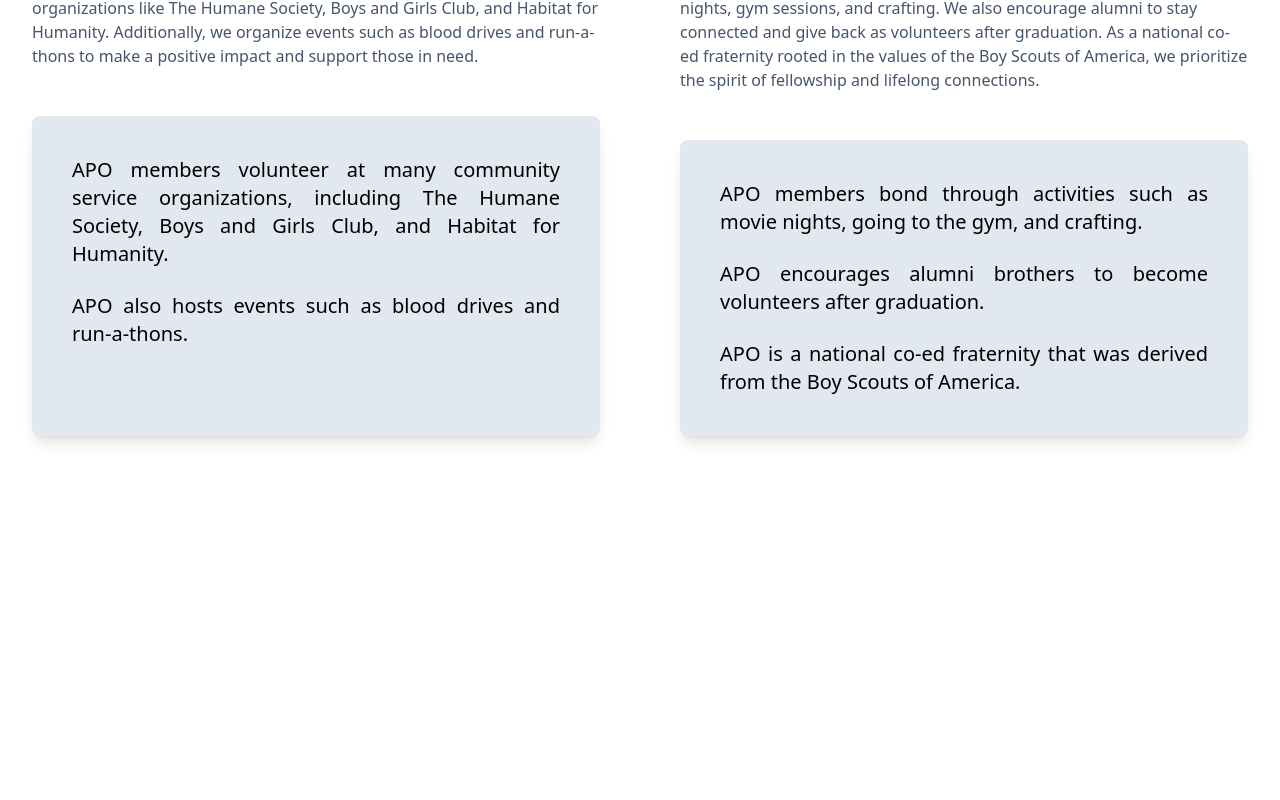
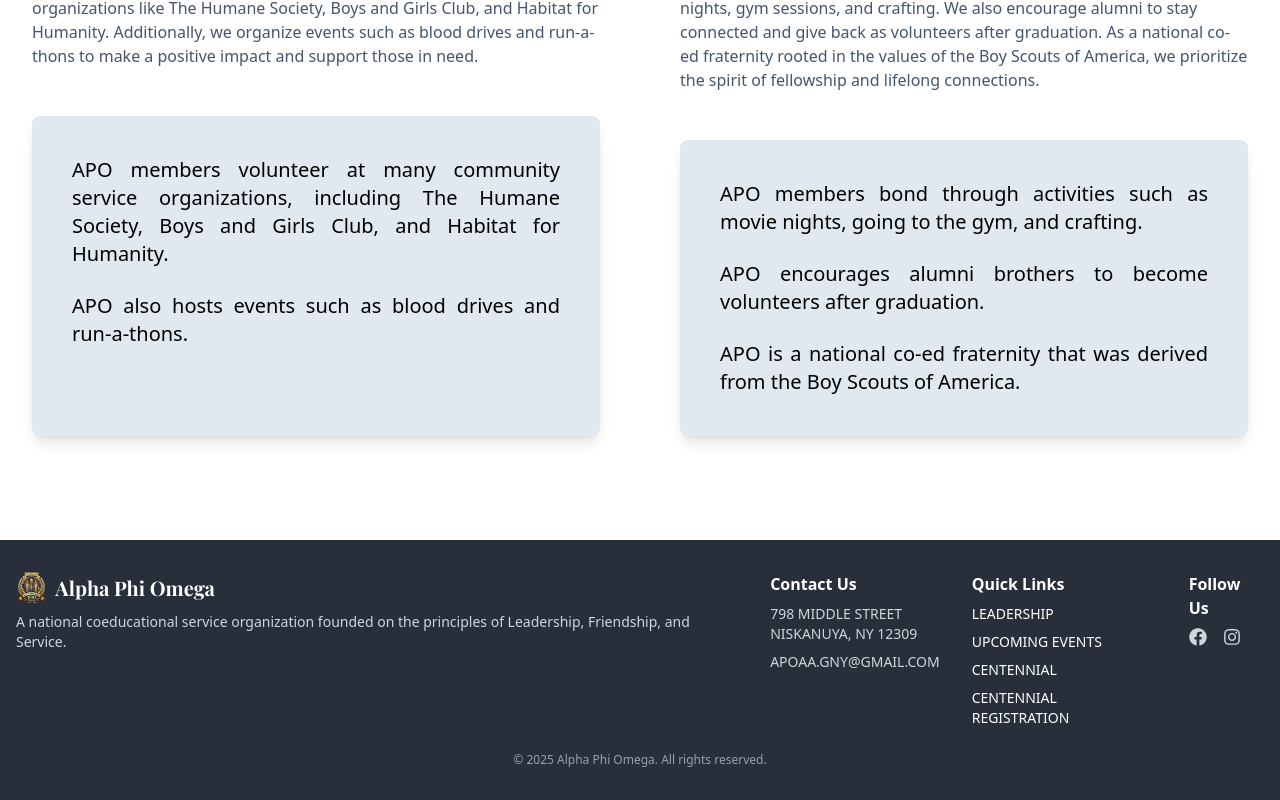
Before and after one commit to migodlcrz/apo-frontend, a React (Vite) app: page / in a window 1280 px wide. Shown: the part 4194-4994 px from the top of the page. Before the commit the page ends 4670 px from the top, so only its background shows below. Built offline with nearby package versions, Linux system fonts and the light colour scheme.

Commit message:
Added footer

```diff
--- a/src/App.tsx
+++ b/src/App.tsx
@@ -9,6 +9,7 @@ import Navbar from "./components/Navbar";
 import StorePage from "./pages/StorePage";
 import CentennialPage from "./pages/CentennialPage";
 import LeadershipPage from "./pages/LeadershipPage";
+import Footer from "./components/Footer";
 
 const App = () => {
   return (
@@ -32,6 +33,7 @@ const AppContent = () => {
         <Route path={"/raffle"} element={<RafflePage />} />
         <Route path="*" element={<NotFoundPage />} />
       </Routes>
+      <Footer />
     </div>
   );
 };
--- /dev/null
+++ b/src/components/Footer.tsx
@@ -0,0 +1,96 @@
+import { FaFacebook, FaInstagram } from "react-icons/fa"; // Make sure to install react-icons
+
+const Footer = () => {
+  return (
+    <footer className="bg-[#282e3a] text-white py-8 mt-16 shadow-inner">
+      <div className="max-w-7xl mx-auto px-4 flex flex-col md:flex-row justify-between items-start gap-8">
+        {/* Logo and Org Info */}
+        <div className="flex flex-col gap-2">
+          <div className="flex items-center gap-2">
+            <img src="/100-year.png" alt="APO Logo" className="h-8 w-auto" />
+            <h1 className="text-xl font-bold">Alpha Phi Omega</h1>
+          </div>
+          <p className="text-sm text-gray-300">
+            A national coeducational service organization founded on the
+            principles of Leadership, Friendship, and Service.
+          </p>
+        </div>
+
+        {/* Contact Info */}
+        <div className="flex flex-col gap-2 text-sm">
+          <h2 className="font-semibold text-white text-base">Contact Us</h2>
+          <p className="text-gray-300">
+            798 MIDDLE STREET
+            <br />
+            NISKANUYA, NY 12309
+          </p>
+          <p className="text-gray-300">
+            <a
+              href="mailto:APOAA.GNY@GMAIL.COM"
+              className="hover:text-[#e8d794] transition-colors"
+            >
+              APOAA.GNY@GMAIL.COM
+            </a>
+          </p>
+        </div>
+
+        {/* Quick Links */}
+        <div className="flex flex-col gap-2 text-sm">
+          <h2 className="font-semibold text-white text-base">Quick Links</h2>
+          <a
+            href="/leadership"
+            className="hover:text-[#e8d794] transition-colors"
+          >
+            LEADERSHIP
+          </a>
+          <a href="/events" className="hover:text-[#e8d794] transition-colors">
+            UPCOMING EVENTS
+          </a>
+          <a
+            href="/centennial"
+            className="hover:text-[#e8d794] transition-colors"
+          >
+            CENTENNIAL
+          </a>
+          <a
+            href="/centennial"
+            className="hover:text-[#e8d794] transition-colors"
+          >
+            CENTENNIAL REGISTRATION
+          </a>
+        </div>
+
+        {/* Social Media Links */}
+        <div className="flex flex-col gap-2 text-sm">
+          <h2 className="font-semibold text-white text-base">Follow Us</h2>
+          <div className="flex gap-4">
+            <a
+              href="https://www.facebook.com/apogny"
+              target="_blank"
+              rel="noopener noreferrer"
+              className="text-gray-300 hover:text-[#e8d794] transition-colors text-lg"
+              aria-label="Facebook"
+            >
+              <FaFacebook />
+            </a>
+            <a
+              href="https://www.instagram.com/apoaagny/"
+              target="_blank"
+              rel="noopener noreferrer"
+              className="text-gray-300 hover:text-[#e8d794] transition-colors text-lg"
+              aria-label="Instagram"
+            >
+              <FaInstagram />
+            </a>
+          </div>
+        </div>
+      </div>
+
+      <div className="text-center text-xs text-gray-400 mt-6">
+        &copy; {new Date().getFullYear()} Alpha Phi Omega. All rights reserved.
+      </div>
+    </footer>
+  );
+};
+
+export default Footer;
```
